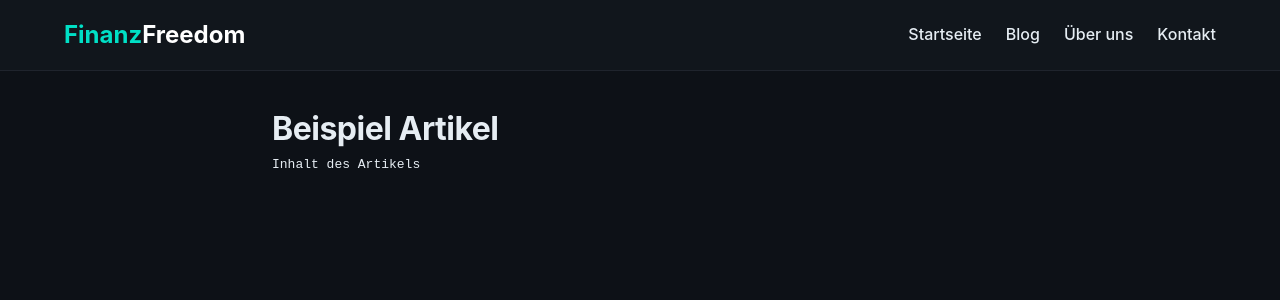
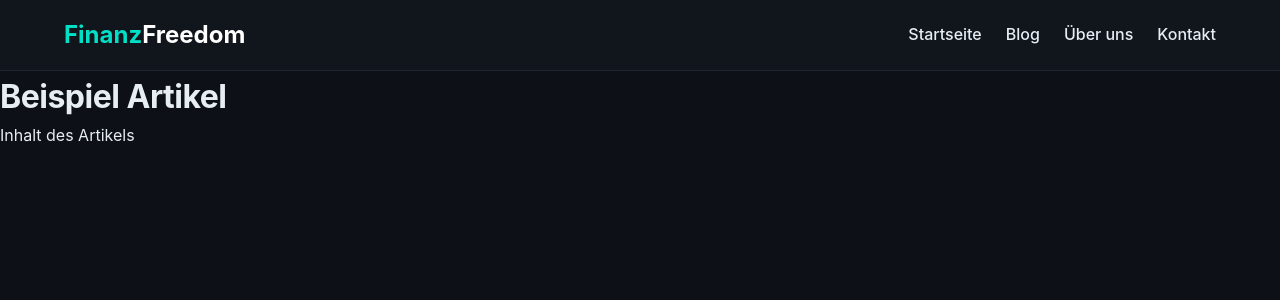
Before and after one commit to Markus-web79/Finanzfreedom-blog, a Next.js app: page /blog/beispiel-artikel in a window 1280 px wide. Shown: the top 300 px of the page. Built offline with nearby package versions, Linux system fonts and the light colour scheme.

Commit message:
Update [slug].tsx

```diff
--- a/pages/blog/[slug].tsx
+++ b/pages/blog/[slug].tsx
@@ -1,12 +1,5 @@
 import { GetStaticPaths, GetStaticProps } from "next";
-import { getAllPosts } from "../../lib/getAllPosts";
-
-type Post = {
-  slug: string;
-  title: string;
-  description?: string;
-  content: string;
-};
+import { getAllPosts, Post } from "../../lib/getAllPosts";
 
 type Props = {
   post: Post;
@@ -14,16 +7,9 @@
 
 export default function BlogPost({ post }: Props) {
   return (
-    <main style={{ maxWidth: "800px", margin: "0 auto", padding: "2rem" }}>
+    <main>
       <h1>{post.title}</h1>
-
-      {post.description && <p>{post.description}</p>}
-
-      <article>
-        <pre style={{ whiteSpace: "pre-wrap", lineHeight: 1.6 }}>
-          {post.content}
-        </pre>
-      </article>
+      <article>{post.content}</article>
     </main>
   );
 }
@@ -31,7 +17,7 @@
 export const getStaticPaths: GetStaticPaths = async () => {
   const posts = getAllPosts();
 
-  const paths = posts.map((post: Post) => ({
+  const paths = posts.map((post) => ({
     params: { slug: post.slug },
   }));
 
@@ -41,9 +27,9 @@
   };
 };
 
-export const getStaticProps: GetStaticProps = async ({ params }) => {
+export const getStaticProps: GetStaticProps<Props> = async ({ params }) => {
   const posts = getAllPosts();
-  const post = posts.find((p: Post) => p.slug === params?.slug);
+  const post = posts.find((p) => p.slug === params?.slug);
 
   if (!post) {
     return { notFound: true };
```
